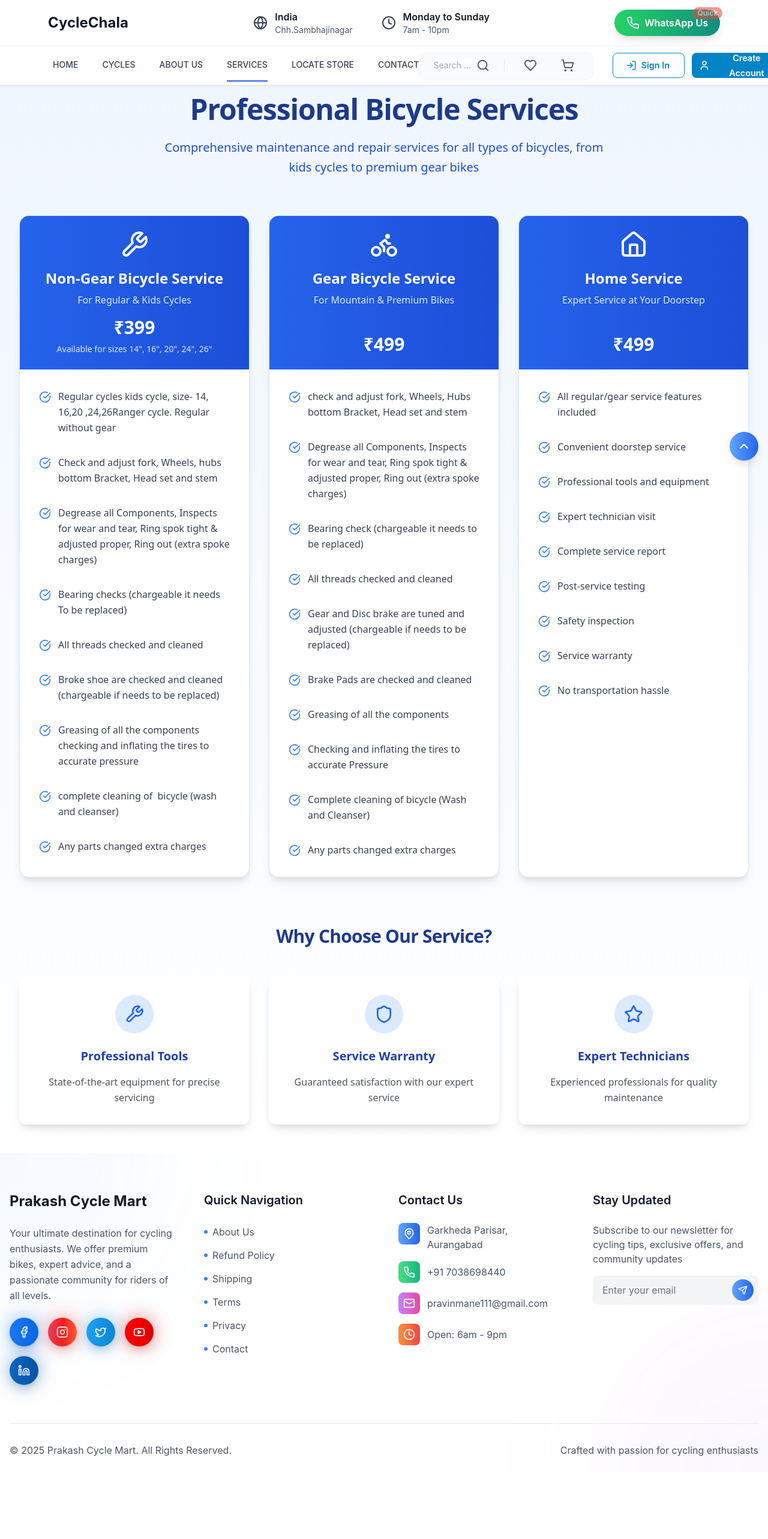
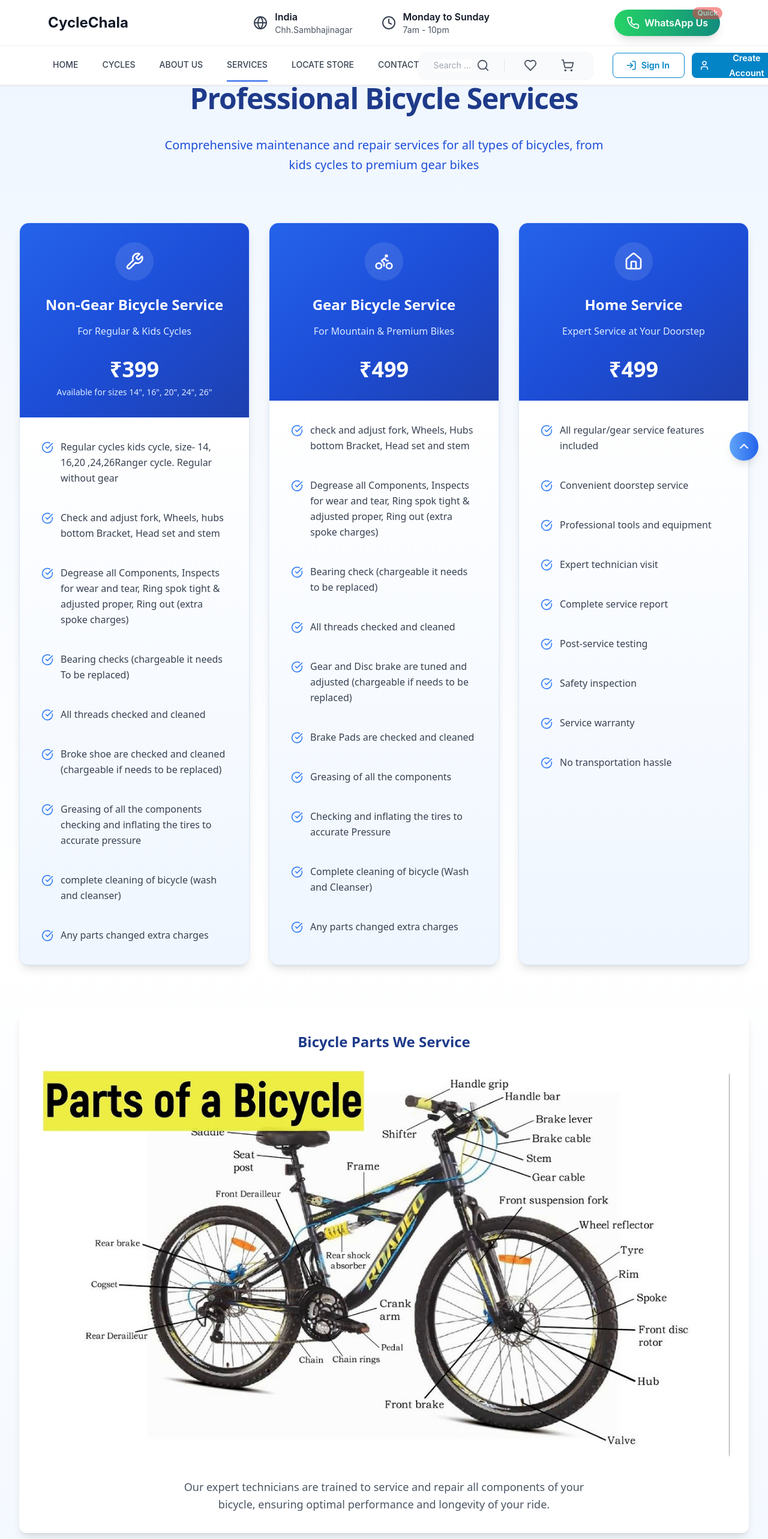
Before and after one commit to PratikMane09/CycleChala-Next.js-, a Next.js app: page /service in a window 1280 px wide. Shown: the top 2566 px of the page at 60% size. Before the commit the page ends 2454 px from the top, so only its background shows below. Built offline with nearby package versions, Linux system fonts and the light colour scheme.

Commit message:
adding fontbstyle

```diff
--- a/app/component/Header.jsx
+++ b/app/component/Header.jsx
@@ -73,7 +73,20 @@
   const { count: cartcount } = useCart();
 
   const router = useRouter();
+  const pathname = usePathname();
   const isActive = useActiveLink();
+
+  // Close menus on route change
+  useEffect(() => {
+    setMobileMenu(false);
+    setIsMenuOpen(false);
+  }, [pathname]);
+
+  // Handle mobile auth navigation
+  const handleAuthNavigation = (path) => {
+    setMobileMenu(false);
+    router.push(path);
+  };
 
   const navLinks = [
     { path: "/", display: "Home" },
@@ -375,8 +388,7 @@
                         fullWidth
                         variant="outlined"
                         startIcon={<LogIn size={18} />}
-                        component={Link}
-                        href="/login"
+                        onClick={() => handleAuthNavigation("/login")}
                         sx={{
                           height: "48px",
                           color: "#0284c7",
@@ -392,8 +404,7 @@
                         fullWidth
                         variant="contained"
                         startIcon={<User size={18} />}
-                        component={Link}
-                        href="/register"
+                        onClick={() => handleAuthNavigation("/register")}
                         sx={{
                           height: "48px",
                           backgroundColor: "#0284c7",
--- a/app/register/page.js
+++ b/app/register/page.js
@@ -184,6 +184,30 @@
       setIsLoading(false);
     }
   };
+  const GoogleIcon = () => (
+    <svg
+      className="w-5 h-5 mr-2"
+      viewBox="0 0 24 24"
+      xmlns="http://www.w3.org/2000/svg"
+    >
+      <path
+        d="M22.56 12.25c0-.78-.07-1.53-.2-2.25H12v4.26h5.92c-.26 1.37-1.04 2.53-2.21 3.31v2.77h3.57c2.08-1.92 3.28-4.74 3.28-8.09z"
+        fill="#4285F4"
+      />
+      <path
+        d="M12 23c2.97 0 5.46-.98 7.28-2.66l-3.57-2.77c-.98.66-2.23 1.06-3.71 1.06-2.86 0-5.29-1.93-6.16-4.53H2.18v2.84C3.99 20.53 7.7 23 12 23z"
+        fill="#34A853"
+      />
+      <path
+        d="M5.84 14.09c-.22-.66-.35-1.36-.35-2.09s.13-1.43.35-2.09V7.07H2.18C1.43 8.55 1 10.22 1 12s.43 3.45 1.18 4.93l2.85-2.22.81-.62z"
+        fill="#FBBC05"
+      />
+      <path
+        d="M12 5.38c1.62 0 3.06.56 4.21 1.64l3.15-3.15C17.45 2.09 14.97 1 12 1 7.7 1 3.99 3.47 2.18 7.07l3.66 2.84c.87-2.6 3.3-4.53 6.16-4.53z"
+        fill="#EA4335"
+      />
+    </svg>
+  );
 
   return (
     <>
@@ -252,6 +276,27 @@
                   >
                     {!showOtpInput ? (
                       <>
+                        <Button
+                          fullWidth
+                          variant="outlined"
+                          className="py-2.5 mb-6 border-gray-300 hover:bg-gray-50 text-gray-700 font-medium rounded-lg transition-colors duration-200 normal-case flex items-center justify-center"
+                          onClick={() => {
+                            /* Add Google sign-in handler */
+                          }}
+                        >
+                          <GoogleIcon />
+                          Continue with Google
+                        </Button>
+                        <div className="relative mb-6">
+                          <div className="absolute inset-0 flex items-center">
+                            <div className="w-full border-t border-gray-300"></div>
+                          </div>
+                          <div className="relative flex justify-center text-sm">
+                            <span className="px-2 bg-white text-gray-500">
+                              Or continue with
+                            </span>
+                          </div>
+                        </div>
                         <TextField
                           fullWidth
                           required
--- a/app/service/component/ServicePage.jsx
+++ b/app/service/component/ServicePage.jsx
@@ -1,84 +1,6 @@
-"use client";
-
 import React from "react";
-import {
-  Wrench,
-  Bike,
-  Home,
-  CheckCircle,
-  Tool,
-  Shield,
-  Star,
-  ServerIcon,
-} from "lucide-react";
-
-// Separate Feature component
-const Feature = ({ IconComponent, title, description }) => {
-  if (!IconComponent) return null;
-
-  return (
-    <div className="p-8 bg-white rounded-xl shadow-lg hover:shadow-xl transition-all duration-300 hover:-translate-y-2">
-      <div className="w-16 h-16 mx-auto mb-6 bg-blue-100 rounded-full flex items-center justify-center">
-        <IconComponent className="w-8 h-8 text-blue-600" />
-      </div>
-      <h4 className="text-xl font-semibold text-blue-800 mb-4 text-center">
-        {title}
-      </h4>
-      <p className="text-gray-600 text-center leading-relaxed">{description}</p>
-    </div>
-  );
-};
-
-// Separate ServiceCard component
-const ServiceCard = ({ service }) => {
-  if (!service || !service.icon) return null;
-
-  const IconComponent = service.icon;
-
-  return (
-    <div className="bg-white rounded-2xl shadow-lg overflow-hidden border border-blue-100 hover:shadow-xl transition-all duration-300 hover:-translate-y-1 flex flex-col">
-      <div className="bg-gradient-to-r from-blue-600 to-blue-700 p-6 h-64 flex flex-col">
-        <div className="flex justify-center mb-4">
-          <IconComponent size={48} className="text-white" />
-        </div>
-        <div className="flex flex-col flex-grow justify-between">
-          <div>
-            <h2 className="text-2xl font-bold text-white mb-2 text-center">
-              {service.title}
-            </h2>
-            <p className="text-blue-100 text-center mb-2">{service.subtitle}</p>
-          </div>
-          <div>
-            <p className="text-3xl font-bold text-white text-center">
-              {service.price}
-            </p>
-            {service.sizes && (
-              <p className="text-blue-100 text-center text-sm mt-2">
-                {service.sizes}
-              </p>
-            )}
-          </div>
-        </div>
-      </div>
-
-      {/* Rest of the card content remains the same */}
-      <div className="p-6">
-        <ul className="space-y-4">
-          {service.items.map((item, index) => (
-            <li
-              key={index}
-              className="flex items-start space-x-3 group hover:bg-blue-50 p-2 rounded-lg transition-all duration-200"
-            >
-              <CheckCircle className="flex-shrink-0 w-5 h-5 text-blue-500 mt-1" />
-              <span className="text-gray-700 leading-relaxed">{item}</span>
-            </li>
-          ))}
-        </ul>
-      </div>
-    </div>
-  );
-};
-
+import Image from "next/image";
+import { Wrench, Bike, Home, CheckCircle, Shield, Star } from "lucide-react";
 const services = [
   {
     title: "Non-Gear Bicycle Service",
@@ -90,12 +12,11 @@
       "Regular cycles kids cycle, size- 14, 16,20 ,24,26Ranger cycle. Regular without gear",
       "Check and adjust fork, Wheels, hubs bottom Bracket, Head set and stem",
       "Degrease all Components, Inspects for wear and tear, Ring spok tight & adjusted proper, Ring out (extra spoke charges)",
-
       "Bearing checks (chargeable it needs To be replaced)",
       "All threads checked and cleaned",
       "Broke shoe are checked and cleaned (chargeable if needs to be replaced)",
       "Greasing of all the components checking and inflating the tires to accurate pressure",
-      "complete cleaning of  bicycle (wash and cleanser)",
+      "complete cleaning of  bicycle (wash and cleanser)",
       "Any parts changed extra charges ",
     ],
   },
@@ -131,7 +52,6 @@
       "Post-service testing",
       "Safety inspection",
       "Service warranty",
-
       "No transportation hassle",
     ],
   },
@@ -154,14 +74,103 @@
     description: "Experienced professionals for quality maintenance",
   },
 ];
+// Enhanced Bicycle Parts Section Component
+const BicyclePartsSection = () => (
+  <div className="bg-white rounded-xl shadow-lg p-8 hover:shadow-xl transition-all duration-300">
+    <h2 className="text-2xl font-bold text-blue-900 mb-8 text-center">
+      Bicycle Parts We Service
+    </h2>
+    <div className="relative aspect-[16/9] w-full mb-8">
+      <Image
+        src="/Images/bicycle-parts-diagram.jpg"
+        alt="Detailed Bicycle Parts Diagram"
+        fill
+        className="object-cover rounded-lg"
+        sizes="(max-width: 1280px) 100vw, 1280px"
+        priority
+      />
+    </div>
+    <div className="max-w-2xl mx-auto">
+      <p className="text-gray-600 text-center text-lg leading-relaxed">
+        Our expert technicians are trained to service and repair all components
+        of your bicycle, ensuring optimal performance and longevity of your
+        ride.
+      </p>
+    </div>
+  </div>
+);
+
+const Feature = ({ IconComponent, title, description }) => {
+  if (!IconComponent) return null;
+
+  return (
+    <div className="p-8 bg-white rounded-xl shadow-lg hover:shadow-xl transition-all duration-300 hover:-translate-y-2">
+      <div className="w-20 h-20 mx-auto mb-6 bg-blue-100 rounded-full flex items-center justify-center">
+        <IconComponent className="w-10 h-10 text-blue-600" />
+      </div>
+      <h4 className="text-xl font-semibold text-blue-800 mb-4 text-center">
+        {title}
+      </h4>
+      <p className="text-gray-600 text-center leading-relaxed">{description}</p>
+    </div>
+  );
+};
+
+const ServiceCard = ({ service }) => {
+  if (!service || !service.icon) return null;
+
+  const IconComponent = service.icon;
+
+  return (
+    <div className="bg-white rounded-2xl shadow-lg overflow-hidden border border-blue-100 hover:shadow-xl transition-all duration-300 hover:-translate-y-1 flex flex-col h-full">
+      <div className="bg-gradient-to-br from-blue-600 via-blue-700 to-blue-800 p-8">
+        <div className="flex justify-center mb-6">
+          <div className="w-16 h-16 bg-white/10 rounded-full flex items-center justify-center">
+            <IconComponent size={32} className="text-white" />
+          </div>
+        </div>
+        <div className="space-y-4">
+          <h2 className="text-2xl font-bold text-white text-center">
+            {service.title}
+          </h2>
+          <p className="text-blue-100 text-center">{service.subtitle}</p>
+          <div className="pt-4">
+            <p className="text-4xl font-bold text-white text-center">
+              {service.price}
+            </p>
+            {service.sizes && (
+              <p className="text-blue-100 text-center text-sm mt-2">
+                {service.sizes}
+              </p>
+            )}
+          </div>
+        </div>
+      </div>
+
+      <div className="p-6 flex-grow bg-gradient-to-b from-white to-blue-50">
+        <ul className="space-y-4">
+          {service.items.map((item, index) => (
+            <li
+              key={index}
+              className="flex items-start space-x-3 group hover:bg-blue-100/50 p-3 rounded-lg transition-all duration-200"
+            >
+              <CheckCircle className="flex-shrink-0 w-5 h-5 text-blue-500 mt-1" />
+              <span className="text-gray-700 leading-relaxed">{item}</span>
+            </li>
+          ))}
+        </ul>
+      </div>
+    </div>
+  );
+};
 
 const ServicePage = () => {
   return (
-    <div className="min-h-screen mt-10 bg-gradient-to-b from-blue-50 to-white py-12 font-sans">
+    <div className="min-h-screen bg-gradient-to-b from-blue-50 via-white to-blue-50 py-16 font-sans">
       <div className="max-w-7xl mx-auto px-4 sm:px-6 lg:px-8">
-        {/* Hero Section */}
-        <div className="text-center mb-16">
-          <h1 className="text-5xl font-extrabold text-blue-900 mb-6 tracking-tight">
+        {/* Enhanced Hero Section */}
+        <div className="text-center mb-20">
+          <h1 className="text-5xl font-extrabold text-blue-900 mb-8 tracking-tight leading-tight">
             Professional Bicycle Services
           </h1>
           <p className="text-xl text-blue-700 max-w-3xl mx-auto leading-relaxed">
@@ -171,14 +180,19 @@
         </div>
 
         {/* Services Grid */}
-        <div className="grid md:grid-cols-3 gap-8 mb-16">
+        <div className="grid md:grid-cols-3 gap-8 mb-20">
           {services.map((service, idx) => (
             <ServiceCard key={idx} service={service} />
           ))}
         </div>
 
+        {/* Bicycle Parts Section */}
+        <div className="mb-20">
+          <BicyclePartsSection />
+        </div>
+
         {/* Features Section */}
-        <div className="mt-20">
+        <div>
           <h3 className="text-3xl font-bold text-blue-900 mb-12 text-center tracking-tight">
             Why Choose Our Service?
           </h3>
@@ -192,4 +206,5 @@
     </div>
   );
 };
+
 export default ServicePage;
```
Also changed, not shown: app/login/page.js (+53 -3 lines), public/Images/bicycle-parts-diagram.jpg (added).
